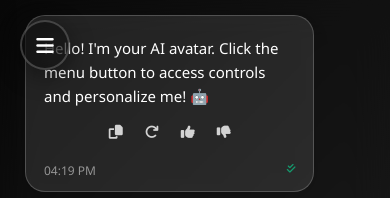
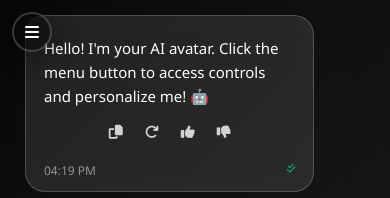
Before and after one commit to theaniketraj/lawgic, a React (Create React App) app: page / in a window 390 px wide. Shown: the top 198 px of the page. Built offline with nearby package versions, Linux system fonts and the light colour scheme.

Commit message:
hopefully

```diff
--- a/src/App.css
+++ b/src/App.css
@@ -7,7 +7,12 @@
 /* CSS Custom Properties for Theming */
 :root {
   /* Default dark theme values - will be overridden by ThemeContext */
-  --color-primary-bg: linear-gradient(135deg, #0a0a0a 0%, #1a1a1a 50%, #000000 100%);
+  --color-primary-bg: linear-gradient(
+    135deg,
+    #0a0a0a 0%,
+    #1a1a1a 50%,
+    #000000 100%
+  );
   --color-text-primary: #ffffff;
   --color-text-secondary: rgba(255, 255, 255, 0.8);
   --color-text-muted: rgba(255, 255, 255, 0.6);
@@ -26,7 +31,7 @@
 }
 
 body {
-  font-family: 'Segoe UI', Tahoma, Geneva, Verdana, sans-serif;
+  font-family: "Segoe UI", Tahoma, Geneva, Verdana, sans-serif;
   background: var(--color-primary-bg);
   height: 100vh;
   color: var(--color-text-primary);
@@ -144,7 +149,10 @@ body {
 }
 
 /* General Font Awesome icon styling */
-.fa, .fas, .far, .fab {
+.fa,
+.fas,
+.far,
+.fab {
   line-height: inherit;
 }
 
@@ -208,10 +216,98 @@ body {
 }
 
 @keyframes typing {
-  0%, 60%, 100% {
+  0%,
+  60%,
+  100% {
     transform: translateY(0);
   }
   30% {
     transform: translateY(-10px);
   }
 }
+
+/* Mobile-First Responsive Design */
+@media (max-width: 768px) {
+  body {
+    overflow-x: hidden;
+  }
+
+  .app {
+    flex-direction: column;
+    position: relative;
+  }
+
+  .sidebar-toggle {
+    position: fixed;
+    top: 15px;
+    left: 15px;
+    width: 45px;
+    height: 45px;
+    font-size: 18px;
+    z-index: 1002;
+  }
+
+  .sidebar-toggle.sidebar-open {
+    left: 15px;
+    top: 15px;
+    background: rgba(239, 68, 68, 0.8);
+  }
+
+  .main-content {
+    margin-left: 0;
+    width: 100%;
+    height: 100vh;
+    transition: none;
+  }
+
+  .main-content.sidebar-open {
+    margin-left: 0;
+  }
+
+  .overlay {
+    display: block;
+  }
+}
+
+@media (max-width: 480px) {
+  .sidebar-toggle {
+    width: 40px;
+    height: 40px;
+    font-size: 16px;
+    top: 12px;
+    left: 12px;
+  }
+
+  .btn {
+    padding: 10px 20px;
+    font-size: 13px;
+  }
+}
+
+@media (max-width: 360px) {
+  .sidebar-toggle {
+    width: 36px;
+    height: 36px;
+    font-size: 14px;
+    top: 10px;
+    left: 10px;
+  }
+
+  .btn {
+    padding: 8px 16px;
+    font-size: 12px;
+  }
+}
+
+/* Prevent horizontal scroll on mobile */
+@media (max-width: 768px) {
+  html,
+  body {
+    overflow-x: hidden;
+    width: 100%;
+  }
+
+  * {
+    max-width: 100%;
+  }
+}
```
